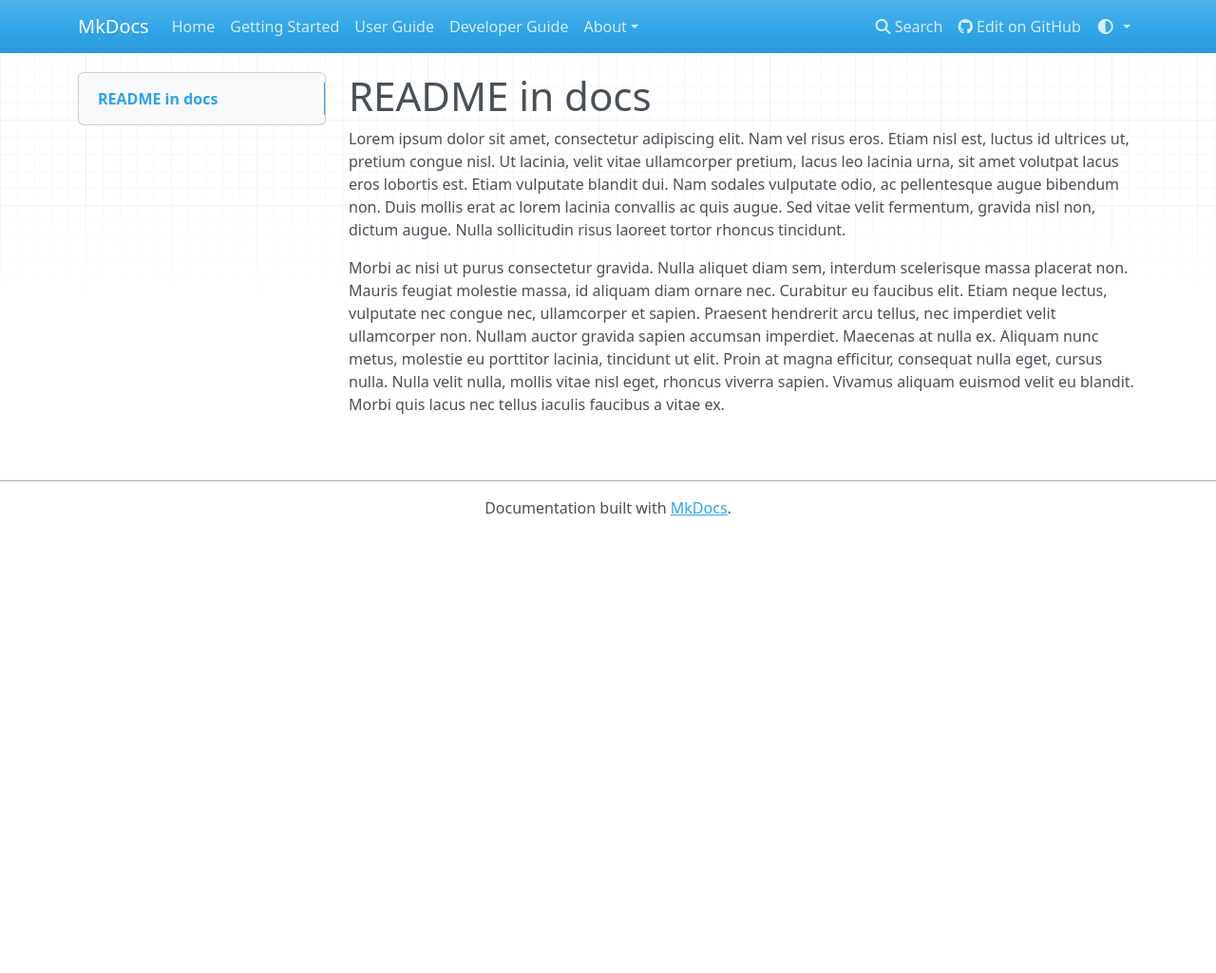
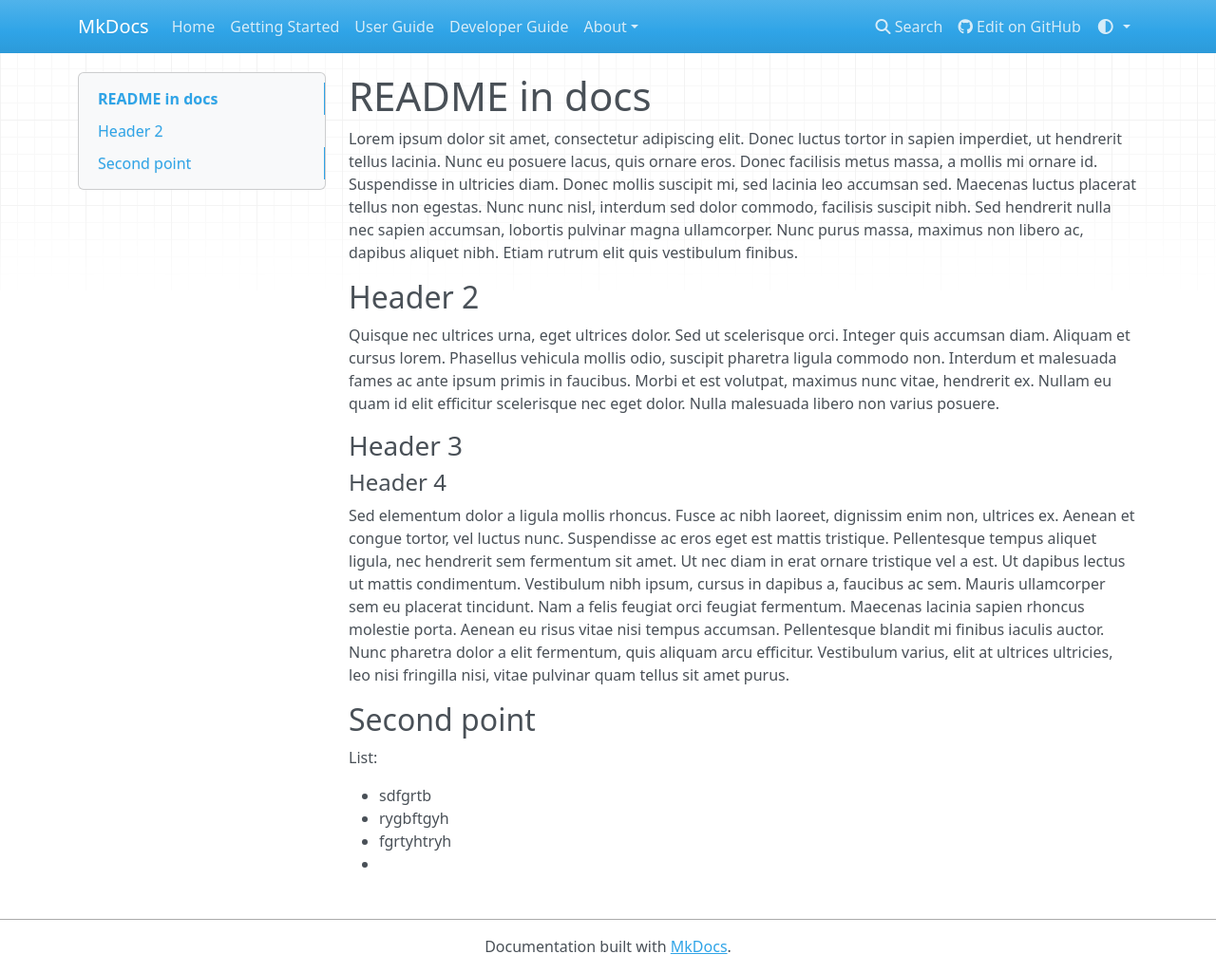
Before and after one commit to danielnj21/mkdocs_test, an MkDocs documentation site: the page built from docs/README.md, in a window 1280 px wide and 1025 px high. Shown: the whole window at 95% size. Built offline with MkDocs 1.6.1, drawn with Linux system fonts in a browser that asks for light colours; nearby versions of some CDN libraries.

Commit message:
Update README.md

```diff
--- a/docs/README.md
+++ b/docs/README.md
@@ -1,7 +1,22 @@
 # README in docs
 
+Lorem ipsum dolor sit amet, consectetur adipiscing elit. Donec luctus tortor in sapien imperdiet, ut hendrerit tellus lacinia. Nunc eu posuere lacus, quis ornare eros. Donec facilisis metus massa, a mollis mi ornare id. Suspendisse in ultricies diam. Donec mollis suscipit mi, sed lacinia leo accumsan sed. Maecenas luctus placerat tellus non egestas. Nunc nunc nisl, interdum sed dolor commodo, facilisis suscipit nibh. Sed hendrerit nulla nec sapien accumsan, lobortis pulvinar magna ullamcorper. Nunc purus massa, maximus non libero ac, dapibus aliquet nibh. Etiam rutrum elit quis vestibulum finibus.
 
+## Header 2
 
-Lorem ipsum dolor sit amet, consectetur adipiscing elit. Nam vel risus eros. Etiam nisl est, luctus id ultrices ut, pretium congue nisl. Ut lacinia, velit vitae ullamcorper pretium, lacus leo lacinia urna, sit amet volutpat lacus eros lobortis est. Etiam vulputate blandit dui. Nam sodales vulputate odio, ac pellentesque augue bibendum non. Duis mollis erat ac lorem lacinia convallis ac quis augue. Sed vitae velit fermentum, gravida nisl non, dictum augue. Nulla sollicitudin risus laoreet tortor rhoncus tincidunt.
+Quisque nec ultrices urna, eget ultrices dolor. Sed ut scelerisque orci. Integer quis accumsan diam. Aliquam et cursus lorem. Phasellus vehicula mollis odio, suscipit pharetra ligula commodo non. Interdum et malesuada fames ac ante ipsum primis in faucibus. Morbi et est volutpat, maximus nunc vitae, hendrerit ex. Nullam eu quam id elit efficitur scelerisque nec eget dolor. Nulla malesuada libero non varius posuere.
 
-Morbi ac nisi ut purus consectetur gravida. Nulla aliquet diam sem, interdum scelerisque massa placerat non. Mauris feugiat molestie massa, id aliquam diam ornare nec. Curabitur eu faucibus elit. Etiam neque lectus, vulputate nec congue nec, ullamcorper et sapien. Praesent hendrerit arcu tellus, nec imperdiet velit ullamcorper non. Nullam auctor gravida sapien accumsan imperdiet. Maecenas at nulla ex. Aliquam nunc metus, molestie eu porttitor lacinia, tincidunt ut elit. Proin at magna efficitur, consequat nulla eget, cursus nulla. Nulla velit nulla, mollis vitae nisl eget, rhoncus viverra sapien. Vivamus aliquam euismod velit eu blandit. Morbi quis lacus nec tellus iaculis faucibus a vitae ex.
+### Header 3
+
+#### Header 4
+
+Sed elementum dolor a ligula mollis rhoncus. Fusce ac nibh laoreet, dignissim enim non, ultrices ex. Aenean et congue tortor, vel luctus nunc. Suspendisse ac eros eget est mattis tristique. Pellentesque tempus aliquet ligula, nec hendrerit sem fermentum sit amet. Ut nec diam in erat ornare tristique vel a est. Ut dapibus lectus ut mattis condimentum. Vestibulum nibh ipsum, cursus in dapibus a, faucibus ac sem. Mauris ullamcorper sem eu placerat tincidunt. Nam a felis feugiat orci feugiat fermentum. Maecenas lacinia sapien rhoncus molestie porta. Aenean eu risus vitae nisi tempus accumsan. Pellentesque blandit mi finibus iaculis auctor. Nunc pharetra dolor a elit fermentum, quis aliquam arcu efficitur. Vestibulum varius, elit at ultrices ultricies, leo nisi fringilla nisi, vitae pulvinar quam tellus sit amet purus.
+
+## Second point
+
+List:
+
+- sdfgrtb
+- rygbftgyh
+- fgrtyhtryh
+-
```
